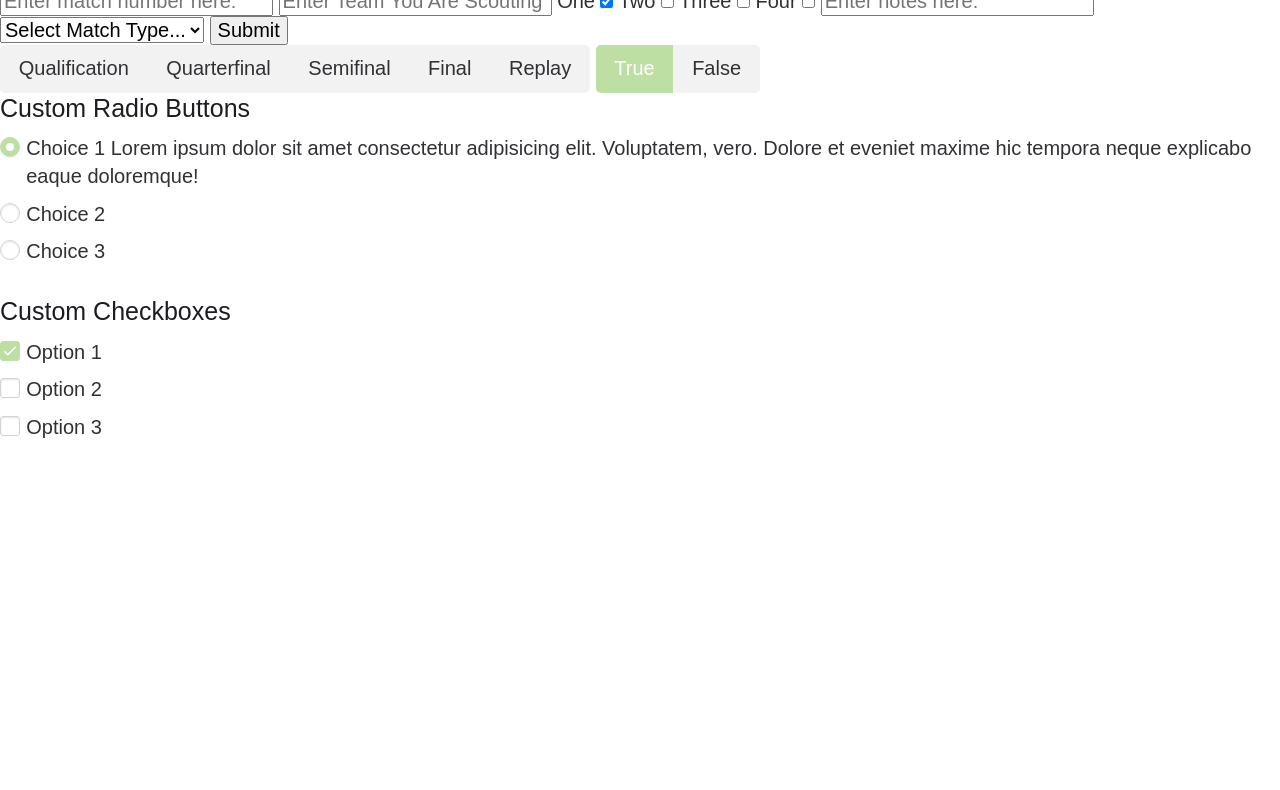
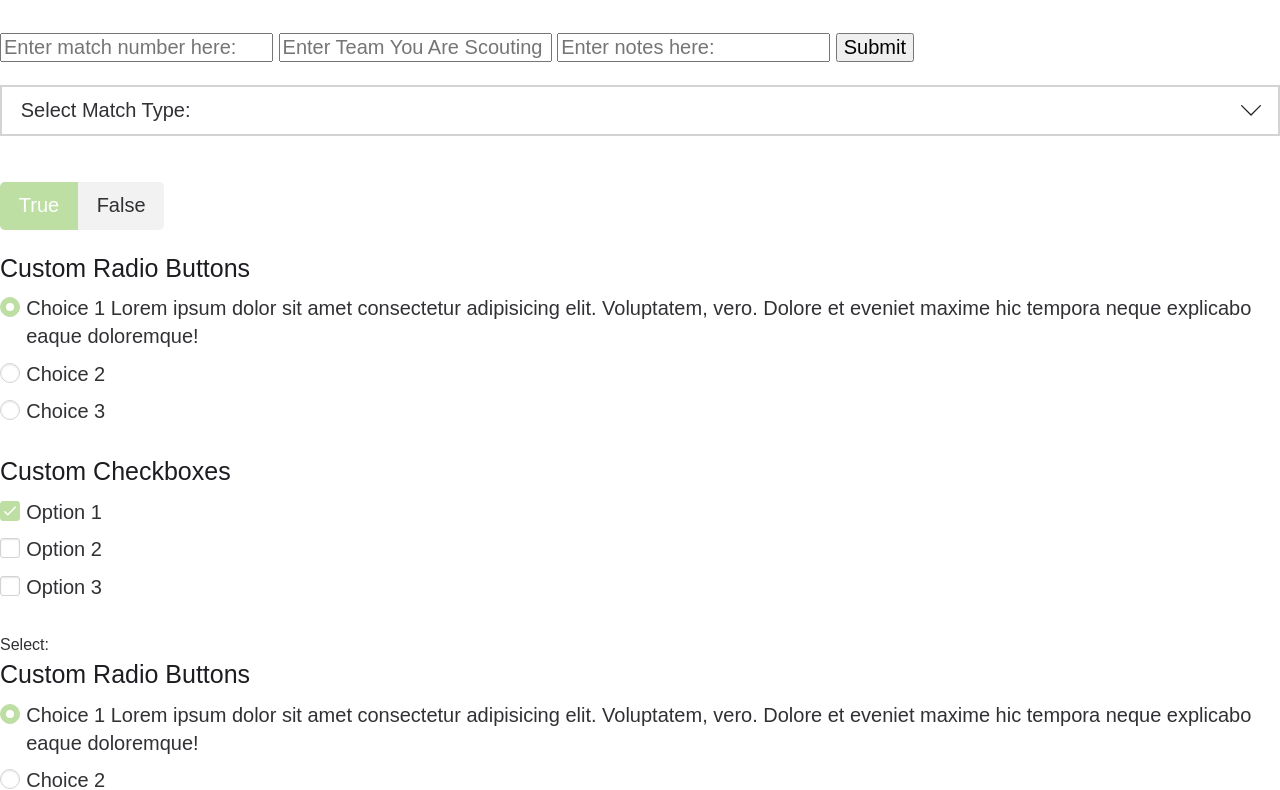
Before and after one commit to Shockwave4546/4546-Scouting-System, a website: page main/index.html in a window 1280 px wide. Shown: the part 72-862 px from the top of the page. Before the commit the page ends 800 px from the top, so only its background shows below. Drawn offline with Linux system fonts and the light colour scheme; no server answers.

Commit message:
Addition of Custom Select.

```diff
--- a/main/assets/css/_components.scss
+++ b/main/assets/css/_components.scss
@@ -1,3 +1,4 @@
 @import 'components/buttongroup';
 @import 'components/radiobutton';
 @import 'components/radiocheckbox';
+@import 'components/customselect';
--- /dev/null
+++ b/main/assets/css/components/_customselect.scss
@@ -0,0 +1,28 @@
+/* --------------------------------
+
+Title: Custom Select Control
+
+-------------------------------- */
+
+:root {
+    --select-icon-size: 1em;
+    --select-icon-right-margin: var(--space-sm);
+  }
+
+  .select {
+    position: relative;
+
+    select {
+      padding-right: calc(var(--select-icon-size) + var(--select-icon-right-margin) * 2);
+    }
+
+    .icon {
+      width: var(--select-icon-size);
+      height: var(--select-icon-size);
+      position: absolute;
+      right: var(--select-icon-right-margin);
+      top: 50%;
+      transform: translateY(-50%);
+      pointer-events: none;
+    }
+  }
--- a/main/index.html
+++ b/main/index.html
@@ -13,31 +13,15 @@
 
 <body>
   <h1>Scouting System Beta Testing</h1>
+  <br></br>
   <div class="content">
 
     <form id="add-teamdata-form">
       <input type="text" name="matchNum" placeholder="Enter match number here:">
       <input type="text" name="scoutedTeam" placeholder="Enter Team You Are Scouting Here:">
 
-      <label class="container">One
-        <input type="checkbox" checked="checked">
-        <span class="checkmark"></span>
-      </label>
-      <label class="container">Two
-        <input type="checkbox">
-        <span class="checkmark"></span>
-      </label>
-      <label class="container">Three
-        <input type="checkbox">
-        <span class="checkmark"></span>
-      </label>
-      <label class="container">Four
-        <input type="checkbox">
-        <span class="checkmark"></span>
-      </label>
-
       <input type="text" name="notes" placeholder="Enter notes here:">
-
+      <!--
       <select id="field" name="matchType" class="select-field-2 w-select">
         <option value="N/A">Select Match Type...</option>
         <option value="Q">Qualification</option>
@@ -46,37 +30,38 @@
         <option value="F">Final</option>
         <option value="R">Replay</option>
       </select>
-
+-->
       <button>Submit</button>
+      <br></br>
     </form>
 
     <ul id="teamdata-list"></ul>
+    <div class="select">
+      <select class="form-control" name="selectMatchType" id="selectMatchType">
+        <optgroup label="Match Type:">
+          <option value="N/A">Select Match Type:</option>
+          <option value="Q">Qualification</option>
+          <option value="QF">Quarterfinal</option>
+          <option value="SF">Semifinal</option>
+          <option value="F">Final</option>
+        </optgroup>
 
-    <div class="btns btns--checkbox">
-      <div>
-        <input type="checkbox" id="Qualification">
-        <label class="btns__btn" for="Qualification">Qualification</label>
-      </div>
-
-      <div>
-        <input type="checkbox" id="Quarterfinal">
-        <label class="btns__btn" for="Quarterfinal">Quarterfinal</label>
-      </div>
-
-      <div>
-        <input type="checkbox" id="Semifinal">
-        <label class="btns__btn" for="Semifinal">Semifinal</label>
-      </div>
-      <div>
-        <input type="checkbox" id="Final">
-        <label class="btns__btn" for="Final">Final</label>
-      </div>
-      <div>
-        <input type="checkbox" id="Replay">
-        <label class="btns__btn" for="Replay">Replay</label>
-      </div>
+        <optgroup label="Replay:">
+          <option value="RQ">Qualification</option>
+          <option value="RQF">Quarterfinal</option>
+          <option value="RSF">Semifinal</option>
+          <option value="RF">Final</option>
+        </optgroup>
+      </select>
+      <svg class="icon" aria-hidden="true" viewBox="0 0 16 16">
+        <g stroke-width="1" stroke="currentColor">
+          <polyline fill="none" stroke="currentColor" stroke-linecap="round" stroke-linejoin="round"
+            stroke-miterlimit="10" points="15.5,4.5 8,12 0.5,4.5 "></polyline>
+        </g>
+      </svg>
     </div>
 
+    <br></br>
     <div class="btns btns--radio">
       <div>
         <input type="radio" name="radioBtns1" id="True" checked>
@@ -88,6 +73,57 @@
         <label class="btns__btn" for="False">False</label>
       </div>
     </div>
+    <br></br>
+    <form>
+      <div class="margin-bottom--md">
+        <fieldset>
+          <legend class="form-legend">Custom Radio Buttons</legend>
+
+          <ul class="radio-list radio-list--custom">
+            <li>
+              <input type="radio" name="radioButton" id="radio1" checked>
+              <label for="radio1">Choice 1 Lorem ipsum dolor sit amet consectetur adipisicing elit. Voluptatem, vero.
+                Dolore et eveniet maxime hic tempora neque explicabo eaque doloremque!</label>
+            </li>
+
+            <li>
+              <input type="radio" name="radioButton" id="radio2">
+              <label for="radio2">Choice 2</label>
+            </li>
+
+            <li>
+              <input type="radio" name="radioButton" id="radio3">
+              <label for="radio3">Choice 3</label>
+            </li>
+          </ul>
+        </fieldset>
+      </div>
+
+      <div class="margin-bottom--md">
+        <fieldset>
+          <legend class="form-legend">Custom Checkboxes</legend>
+
+          <div class="checkbox-list checkbox-list--custom">
+            <div>
+              <input type="checkbox" id="checkbox1" checked>
+              <label for="checkbox1">Option 1</label>
+            </div>
+
+            <div>
+              <input type="checkbox" id="checkbox2">
+              <label for="checkbox2">Option 2</label>
+            </div>
+
+            <div>
+              <input type="checkbox" id="checkbox3">
+              <label for="checkbox3">Option 3</label>
+            </div>
+          </div>
+        </fieldset>
+      </div>
+    </form>
+    <label class="form-label" for="selectThis">Select:</label>
+
 
     <form>
       <div class="margin-bottom--md">
@@ -137,6 +173,30 @@
         </fieldset>
       </div>
     </form>
+    <div class="btns btns--checkbox">
+      <div>
+        <input type="checkbox" id="Qualification">
+        <label class="btns__btn" for="Qualification">Qualification</label>
+      </div>
+
+      <div>
+        <input type="checkbox" id="Quarterfinal">
+        <label class="btns__btn" for="Quarterfinal">Quarterfinal</label>
+      </div>
+
+      <div>
+        <input type="checkbox" id="Semifinal">
+        <label class="btns__btn" for="Semifinal">Semifinal</label>
+      </div>
+      <div>
+        <input type="checkbox" id="Final">
+        <label class="btns__btn" for="Final">Final</label>
+      </div>
+      <div>
+        <input type="checkbox" id="Replay">
+        <label class="btns__btn" for="Replay">Replay</label>
+      </div>
+    </div>
     <script>
       // Your web app's Firebase configuration
       var firebaseConfig = {
```
Also changed, not shown: main/assets/css/style.css.
